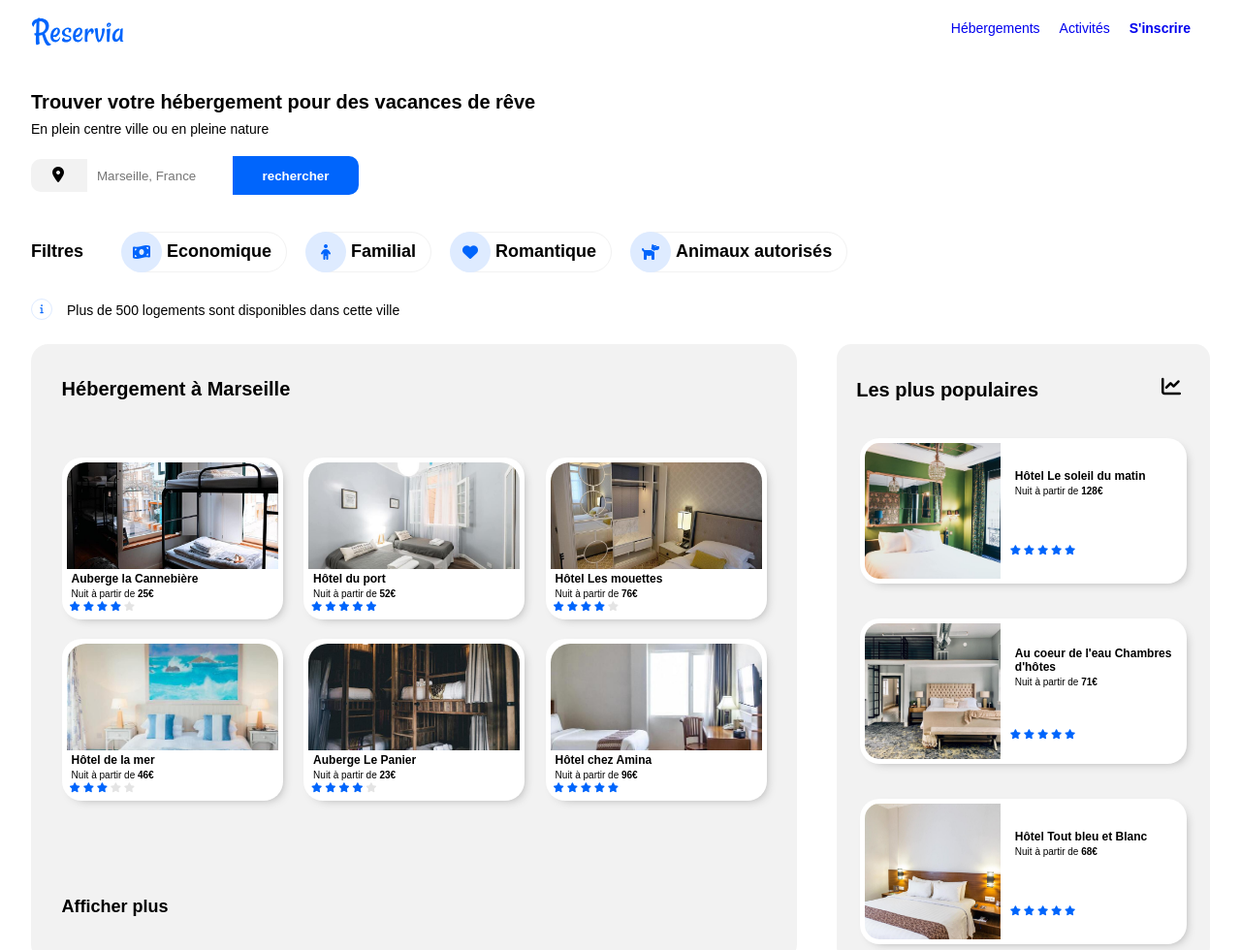
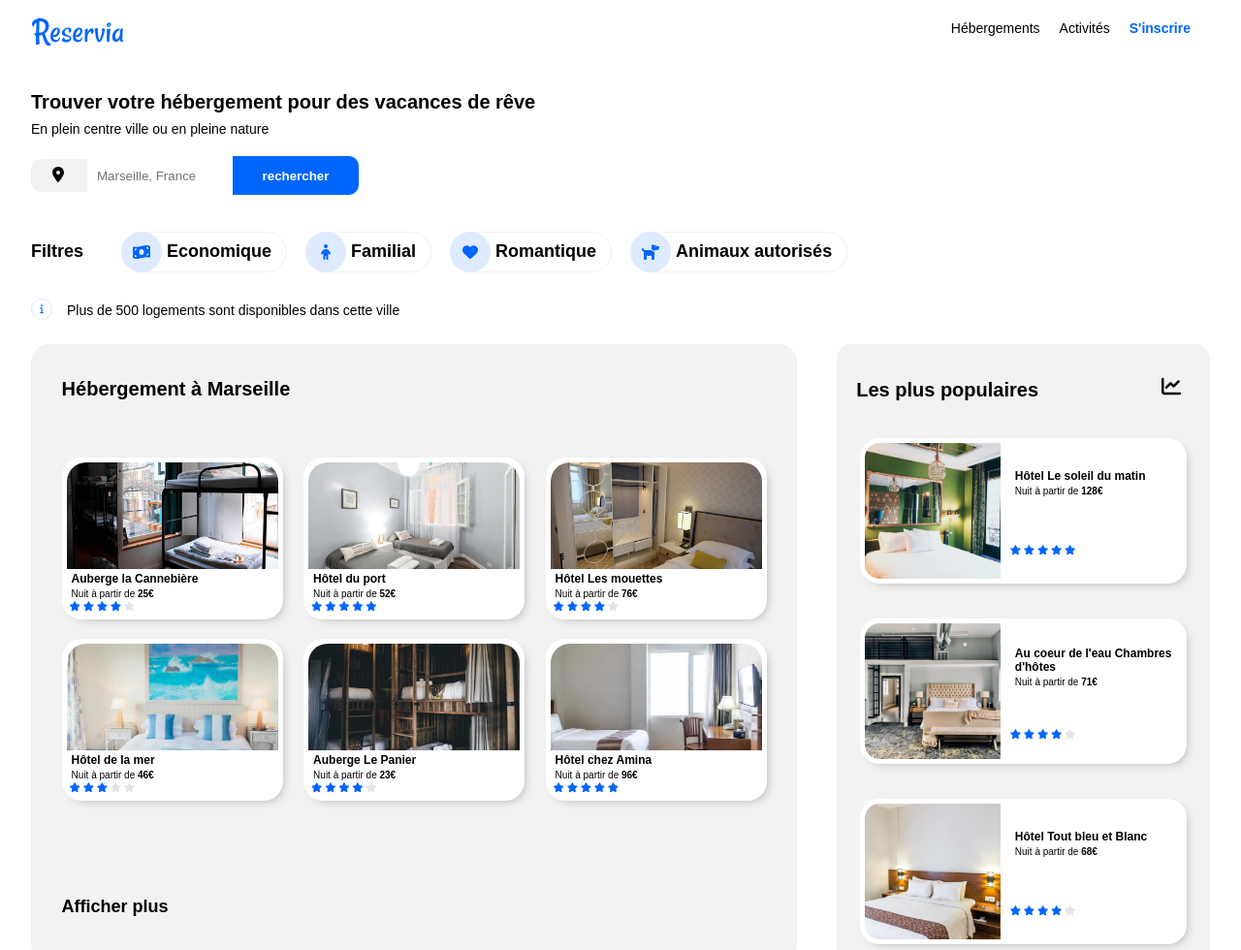
Before and after one commit to rahim-hamadou/p2_hamadou_rahim_OpenClassRooms, a plain HTML site: page index.html in a window 1280 px wide. Shown: the top 980 px of the page at 97% size. Drawn offline with Linux system fonts and the light colour scheme; a web font is replaced by a local one.

Commit message:
soumission jury

```diff
--- a/style.css
+++ b/style.css
@@ -15,11 +15,12 @@ html {
 
 a:visited {
     text-decoration: none;
-    color: black;
+    color: none;
 }
 
 a {
     text-decoration: none;
+    color: black;
 }
 
 header .menu {
@@ -83,9 +84,9 @@ header li {
     color: #0065fc;
 }
 
-.header-top .menu li:nth-child(3) {
+.inscription {
+    color: #0065fc;
     font-weight: bolder;
-    color: #0065fc;
 }
 
 
@@ -517,11 +518,11 @@ main figure:nth-child(5) .hebergement-stars i:nth-child(5) {
     font-size: 10px;
 }
 
-.populaire-grille article:nth-child(2) .populaire-stars i:nth-child(5) {
+.populaire-grille figure:nth-child(2) .populaire-stars i:nth-child(5) {
     color: #e4e4e4;
 }
 
-.populaire-grille article:nth-child(3) .populaire-stars i:nth-child(5) {
+.populaire-grille figure:nth-child(3) .populaire-stars i:nth-child(5) {
     color: #e4e4e4;
 }
 
```
Also changed, not shown: index.html (+1 -0 lines).
